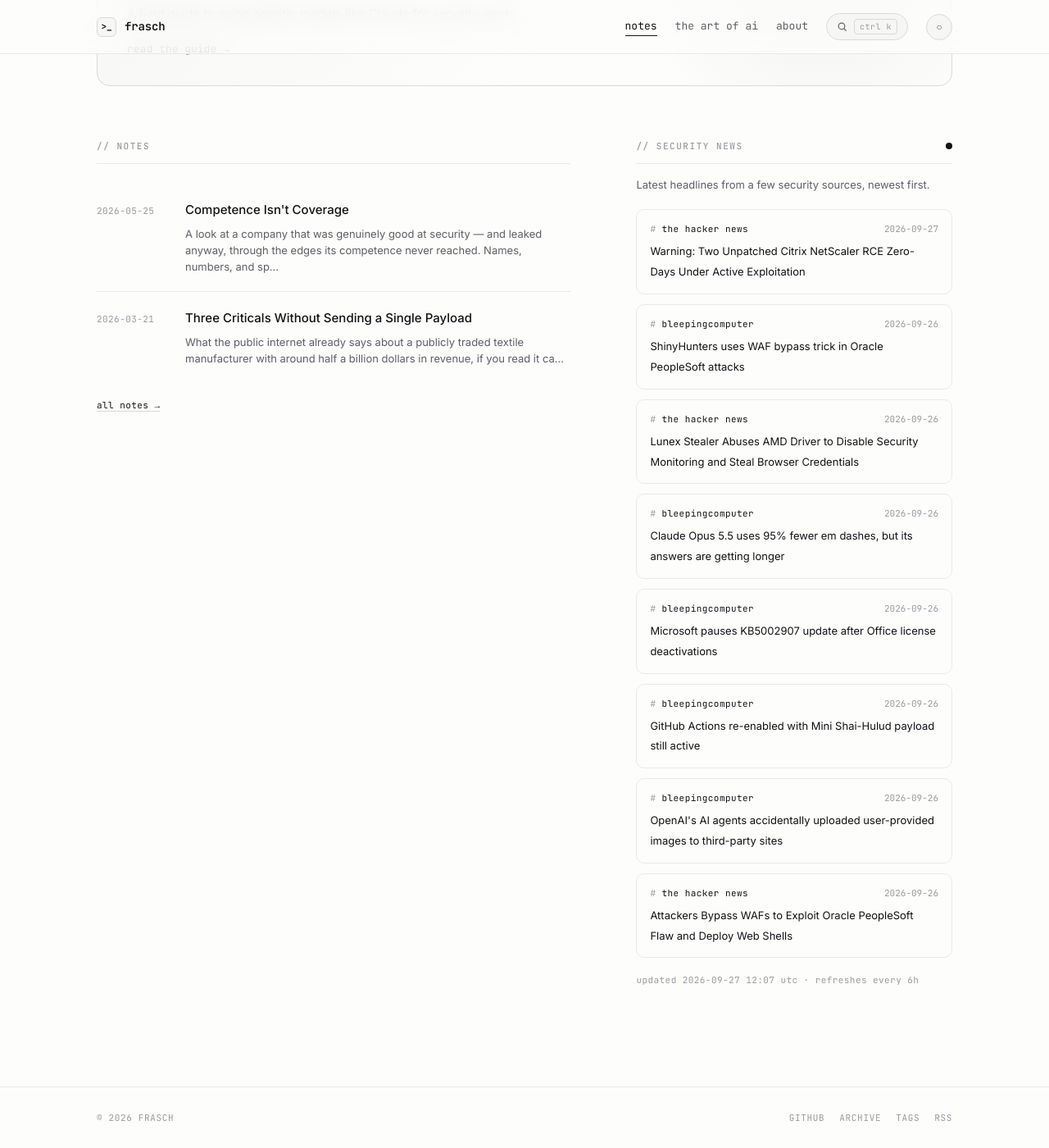
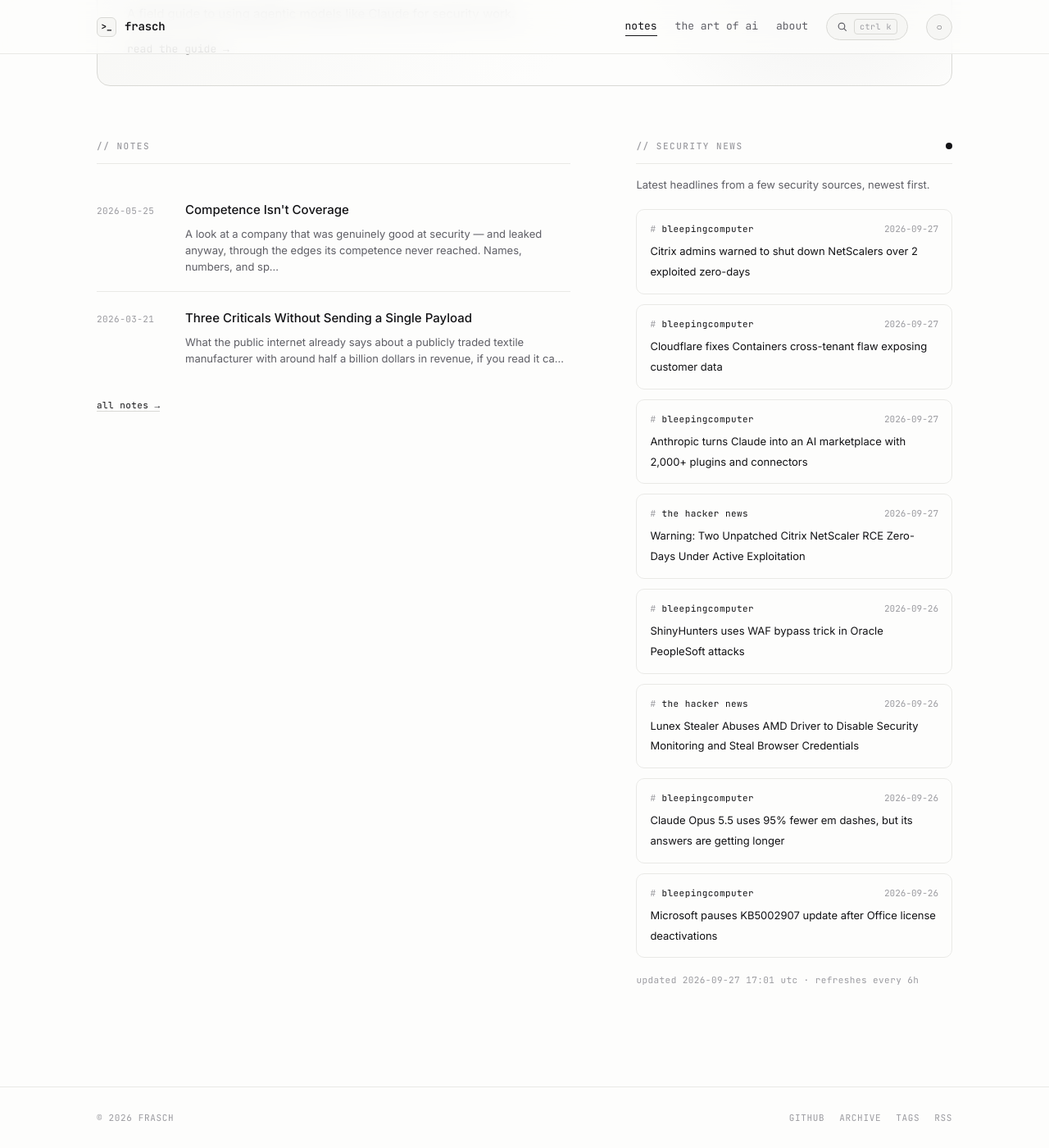
Before and after one commit to whoisfrasch/frasch, a Jekyll site: the page built from index.html, in a window 1280 px wide and 1400 px high, scrolled down 615 px. Shown: the whole window at 82% size. Built offline with Jekyll 4.4.1, drawn with Linux system fonts in a browser that asks for light colours.

Commit message:
Refresh security news feed

```diff
--- a/_data/news.json
+++ b/_data/news.json
@@ -1,6 +1,24 @@
 {
-  "updated": "2026-09-27T12:07:54Z",
+  "updated": "2026-09-27T17:01:01Z",
   "items": [
+    {
+      "source": "bleepingcomputer",
+      "title": "Citrix admins warned to shut down NetScalers over 2 exploited zero-days",
+      "link": "https://www.bleepingcomputer.com/news/security/citrix-admins-warned-to-shut-down-netscalers-over-2-exploited-zero-days/",
+      "date": "2026-09-27T16:02:37Z"
+    },
+    {
+      "source": "bleepingcomputer",
+      "title": "Cloudflare fixes Containers cross-tenant flaw exposing customer data",
+      "link": "https://www.bleepingcomputer.com/news/security/cloudflare-fixes-containers-cross-tenant-flaw-exposing-customer-data/",
+      "date": "2026-09-27T14:13:31Z"
+    },
+    {
+      "source": "bleepingcomputer",
+      "title": "Anthropic turns Claude into an AI marketplace with 2,000+ plugins and connectors",
+      "link": "https://www.bleepingcomputer.com/news/artificial-intelligence/anthropic-turns-claude-into-an-ai-marketplace-with-2-000-plus-plugins-and-connectors/",
+      "date": "2026-09-27T13:38:40Z"
+    },
     {
       "source": "the hacker news",
       "title": "Warning: Two Unpatched Citrix NetScaler RCE Zero-Days Under Active Exploitation",
@@ -30,24 +48,6 @@
       "title": "Microsoft pauses KB5002907 update after Office license deactivations",
       "link": "https://www.bleepingcomputer.com/news/microsoft/microsoft-365-kb5002907-update-paused-after-office-license-deactivations/",
       "date": "2026-09-26T15:50:38Z"
-    },
-    {
-      "source": "bleepingcomputer",
-      "title": "GitHub Actions re-enabled with Mini Shai-Hulud payload still active",
-      "link": "https://www.bleepingcomputer.com/news/security/github-actions-re-enabled-with-mini-shai-hulud-payload-still-active/",
-      "date": "2026-09-26T14:19:46Z"
-    },
-    {
-      "source": "bleepingcomputer",
-      "title": "OpenAI's AI agents accidentally uploaded user-provided images to third-party sites",
-      "link": "https://www.bleepingcomputer.com/news/artificial-intelligence/openais-ai-agents-accidentally-uploaded-user-provided-images-to-third-party-sites/",
-      "date": "2026-09-26T12:28:41Z"
-    },
-    {
-      "source": "the hacker news",
-      "title": "Attackers Bypass WAFs to Exploit Oracle PeopleSoft Flaw and Deploy Web Shells",
-      "link": "https://thehackernews.com/2026/09/attackers-bypass-wafs-to-exploit-oracle.html",
-      "date": "2026-09-26T11:46:40Z"
     }
   ]
 }
```
